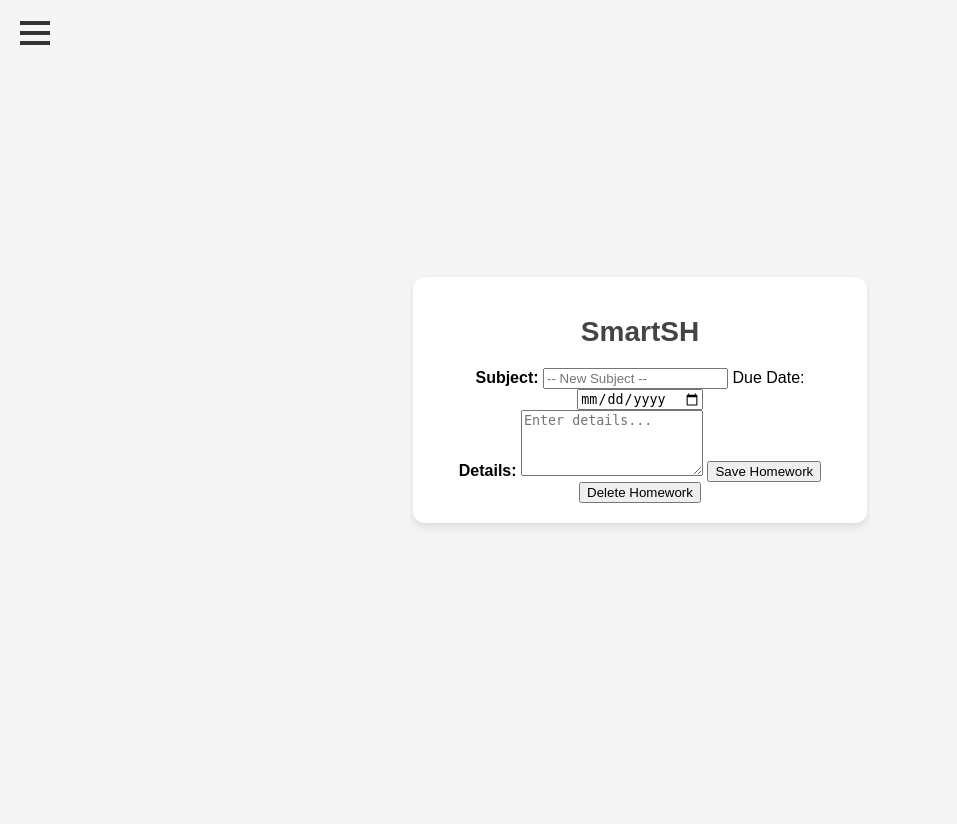
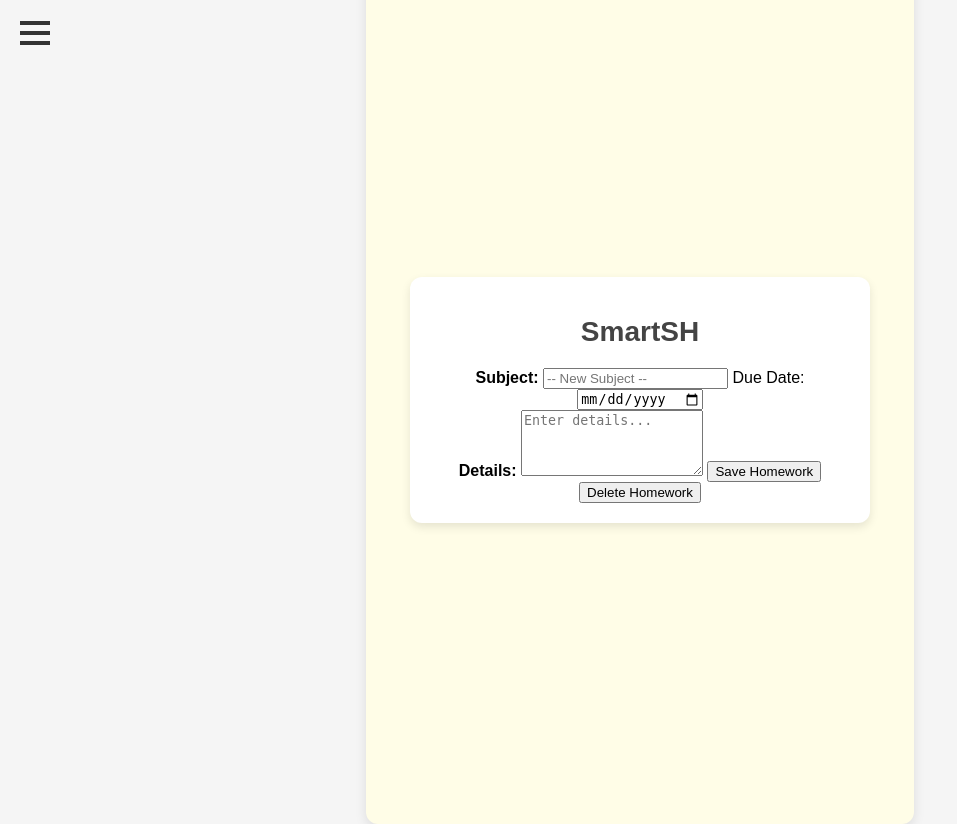
Before and after one commit to Kingboby/Homework, a Flask app: page / in a window 1280 px wide. Shown: the whole page, without its empty margins (0-957 px from the left). Before the commit the page ends 527 px from the top, so only its background shows below. Run offline with Flask 3, Linux system fonts and the light colour scheme; data that the repository does not hold is empty.

Commit message:
Update style.css

```diff
--- a/static/style.css
+++ b/static/style.css
@@ -163,7 +163,7 @@
       z-index: 0;
     }
 
-#home
+
 
 
 /* Homework Page Styles */
@@ -269,6 +269,3 @@
 .homework-container .homework-task button.delete-homework:hover {
   background-color: #b02a37;
 }
-
-
-#HOMEWORK
```
